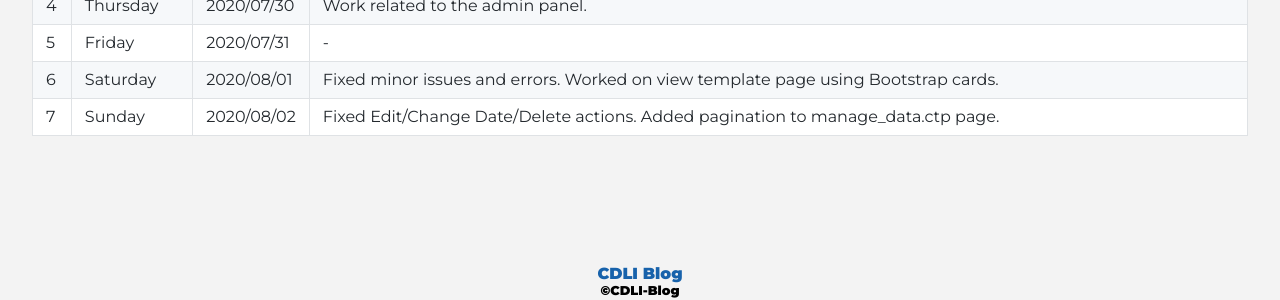
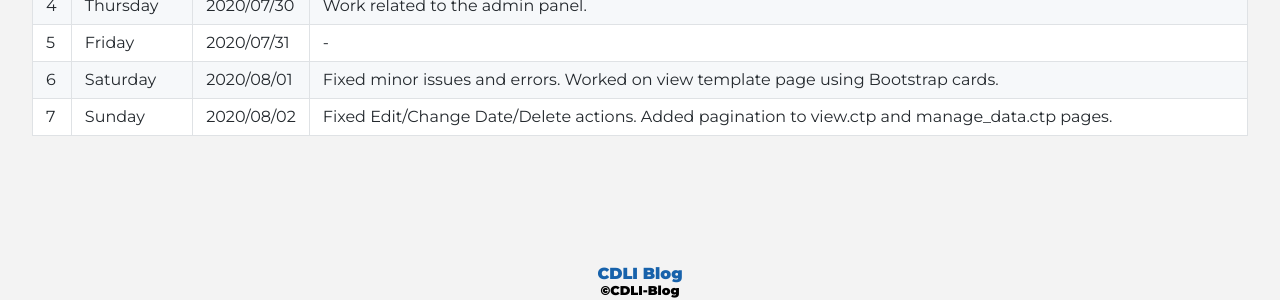
Before and after one commit to cdli-gh/blog, a Jekyll site: the page built from _blog/gsoc20/mobile_app/posts/11_week9.md, in a window 1280 px wide. Shown: the part 914-1214 px from the top of the page. Built offline with Jekyll 4.4.1, drawn with Linux system fonts in a browser that asks for light colours; Markdown is read by kramdown in place of the engine named in the settings.

Commit message:
Update 11_week9.md

```diff
--- a/_blog/gsoc20/mobile_app/posts/11_week9.md
+++ b/_blog/gsoc20/mobile_app/posts/11_week9.md
@@ -23,4 +23,4 @@
 |4   	| Thursday  	|   2020/07/30	|Work related to the admin panel.   	|
 |5   	| Friday  	|   2020/07/31	|-   	|
 |6   	| Saturday  	|   2020/08/01	|Fixed minor issues and errors. Worked on view template page using Bootstrap cards.   	|
-|7   	| Sunday  	|   2020/08/02	|Fixed Edit/Change Date/Delete actions. Added pagination to manage_data.ctp page.   	|
+|7   	| Sunday  	|   2020/08/02	|Fixed Edit/Change Date/Delete actions. Added pagination to view.ctp and manage_data.ctp pages.   	|
```
